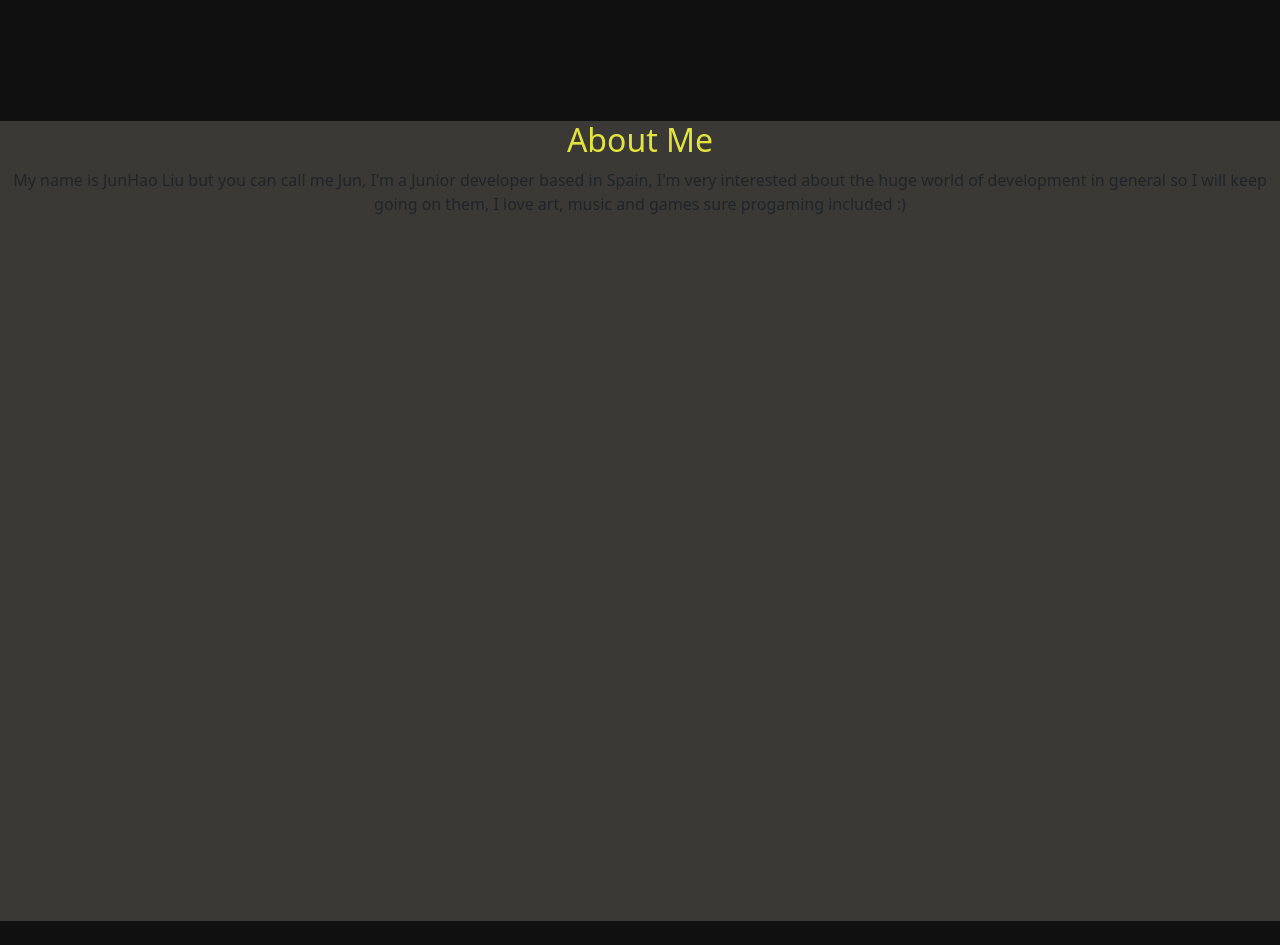
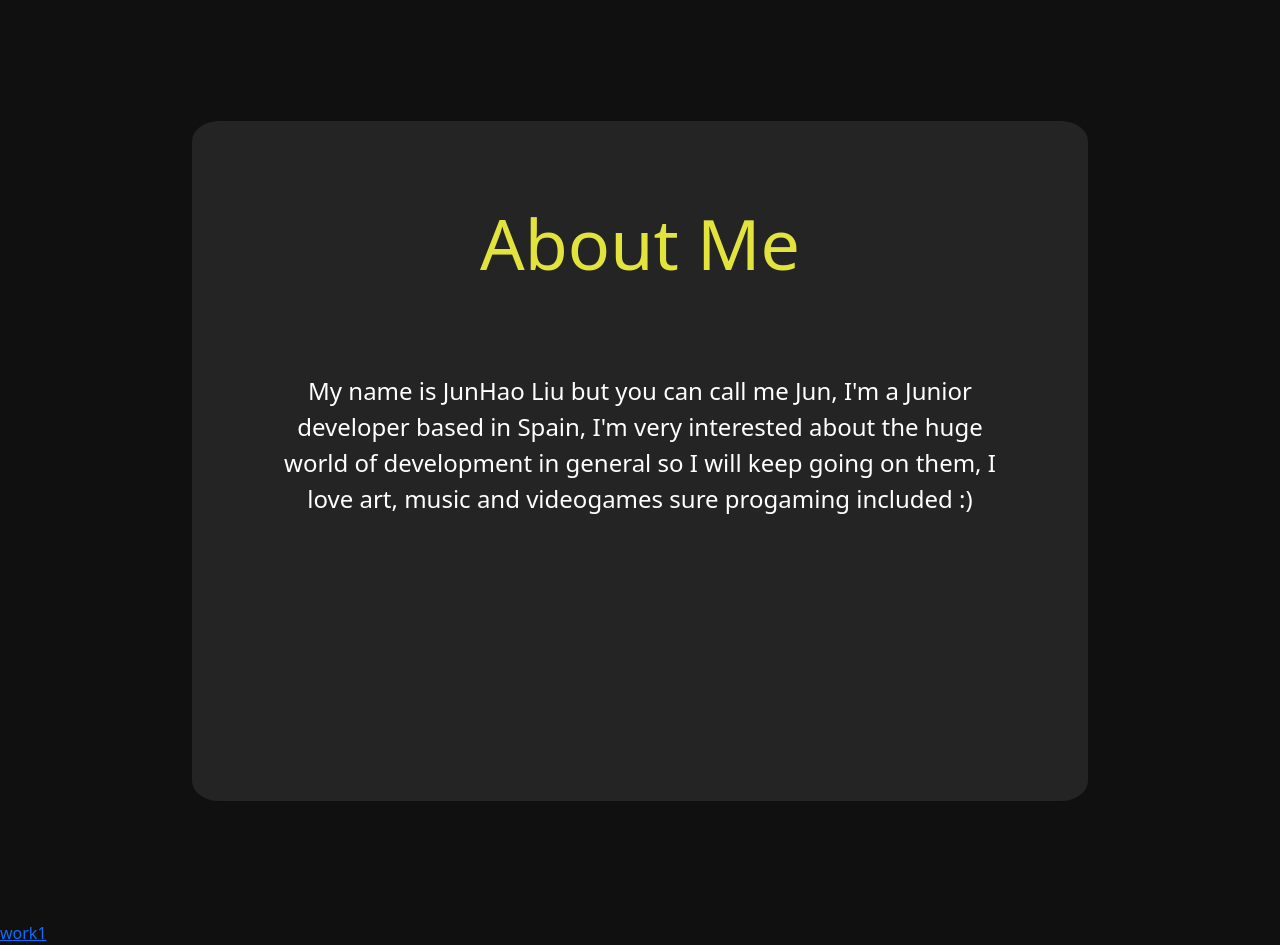
Before and after one commit to NEUnvrs/myportafolio, a plain HTML site: page index.html in a window 1280 px wide. Shown: the part 800-1745 px from the top of the page. Before the commit the page ends 1721 px from the top, so only its background shows below. Drawn offline with nearby package versions, Linux system fonts and the light colour scheme.

Commit message:
before js

```diff
--- a/index.html
+++ b/index.html
@@ -50,15 +50,27 @@
                 <h1>Hi </h1>
             </div>
             <div class="slide">
-                <span class="mid"><h1> I'm Jun</h1></span>
+                <span class="mid">
+                    <h1> I'm Jun</h1>
+                </span>
             </div>
         </div>
     </div>
-    <div class="about">
-        <h2>About Me</h2>
-        <p>My name is JunHao Liu but you can call me Jun, I'm a Junior developer based in Spain, I'm very interested
-            about the huge world of development in general so I will keep going on them, I love art, music and games
-            sure progaming included :)</p>
+    <section id="aboutanime">
+            <div class="bgimg">
+                <h2>About Me</h2>
+                <p>My name is JunHao Liu but you can call me Jun, I'm a Junior developer based in Spain, I'm very
+                    interested
+                    about the huge world of development in general so I will keep going on them, I love art, music and
+                    videogames
+                    sure progaming included :)</p>
+            </div>
+    </section>
+    <div class="works">
+        <div class="box1">
+            <a href="">work1</a>
+        </div>
+
     </div>
 
 
--- a/styles.scss
+++ b/styles.scss
@@ -1,6 +1,7 @@
 $blue: rgb(66, 197, 197);
 $bg: rgb(16, 16, 16);
-$secbg: rgb(58, 57, 53);
+$secbg: rgb(36, 36, 36);
+$yellow: rgb(227, 227, 61);
 @import url('https://fonts.googleapis.com/css2?family=Comfortaa:wght@500&display=swap');
 
 html{
@@ -58,8 +59,8 @@ a::after{
 }
 
 .navbar .navlink a:hover,.navbar .navlink a.active{
-  color: rgb(227, 227, 61);
-  font-size: 40px;
+  color: $yellow;
+  font-size: 22px;
   transition: 0.5s;
 }
 
@@ -67,7 +68,9 @@ a:hover:after{
   width: 100%;
 }
 
-
+button{
+  margin-left: 360px;
+}
 
 
 /* home */
@@ -88,7 +91,7 @@ a:hover:after{
 h1 {
     font-size: 140px;
     font-family: 'Comfortaa', cursive;
-    background: -webkit-linear-gradient(66deg, rgb(227, 227, 61) 0%, $blue 60%);
+    background: -webkit-linear-gradient(66deg, $yellow 0%, $blue 60%);
     -webkit-background-clip: text;
     -webkit-text-fill-color: transparent;
     margin-top: -200px;
@@ -113,10 +116,52 @@ h1 {
   animation: slidein 7s forwards;
 }
 
+// About me
+
+#aboutanime{
+  width: 100%;
+  height: 100vh;
+  background: $bg;
+
+}
+
+.bgimg{
+  width: 70%;
+  height: 85%;
+  margin: auto;
+  background-color: $secbg;
+  border-radius: 3%;
+  padding: 0;
+  animation: fadein 2s forwards;
+}
+
+h2{
+  color: $yellow;
+  text-align: center;
+  padding: 5rem;
+  font-size: 70px;
+  animation: fadein 2s forwards;
+}
+
+p{
+  text-align: center;
+  color: white;
+  padding: 0 10%;
+  font-size: 24px;
+  animation: fadein 2s forwards;
+}
+// work style
+
+.work{
+  width: 100%;
+  height: 100vh;
+  color: $bg;
+}
+
 // keyframes
 @keyframes showup {
   0% {opacity:0;}
-  20% {opacity:1;}
+  20% {opacity: 1;}
   100% {opacity:1;}
 }
 
@@ -135,24 +180,12 @@ h1 {
   100% {opacity:1;width:600px;}
 }
 
-// About me
-
-.about{
-  width: 100%;
-  height: 100vh;
-  background: $secbg;
-
+@keyframes fadein{
+  0%{opacity: 0;transform: translateY(300px);}
+  100%{opacity: 1;transform:translateY(0px) ;}
 }
 
-h2{
-  color: $yellow;
-  text-align: center;
 
-}
-
-p{
-  text-align: center;
-}
 
 // media style
 
```
Also changed, not shown: styles.css, 1 other file.
